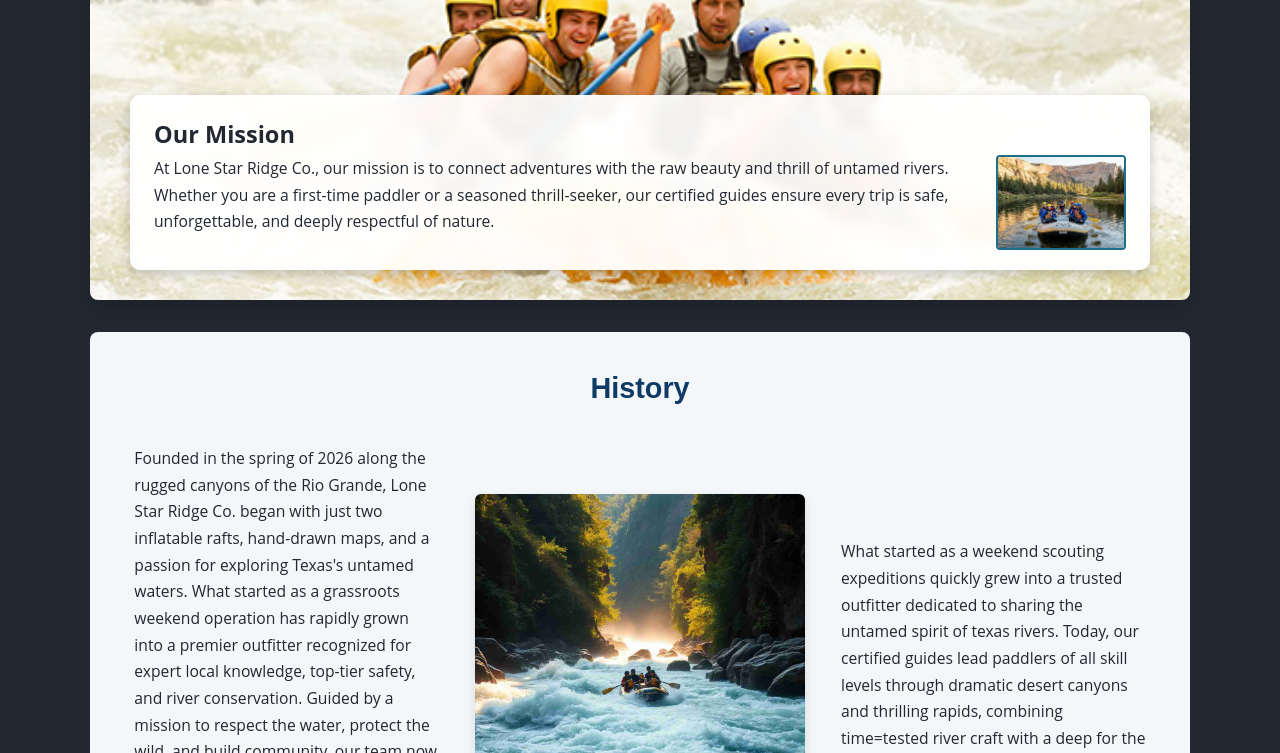
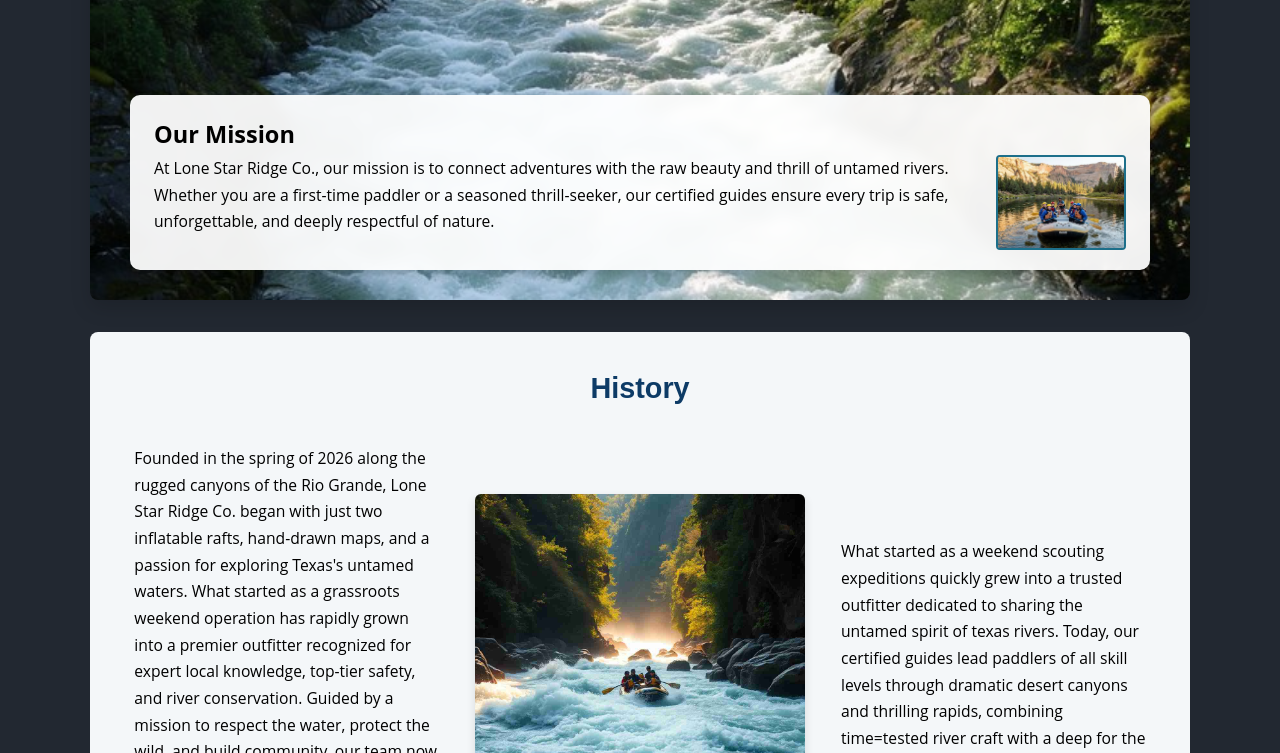
Before and after one commit to tlkirby03-ctrl/wdd130, a plain HTML site: page wwr/about.html in a window 1280 px wide. Shown: the part 347-1100 px from the top of the page. Drawn offline with Linux system fonts and the light colour scheme.

Commit message:
Refactor code structure for improved readability and maintainability

```diff
--- a/wwr/about.html
+++ b/wwr/about.html
@@ -24,7 +24,7 @@
     </header>
     <main>
         <div class="hero">
-            <img src="images/hero.jpg" alt="Rapid team on the rapids">
+            <img src="images/river.jpg" alt="Rapid team on the rapids">
             <h1>About Us - Lone Star Ridge Co.</h1>
             <article>
                 <h2>Our Mission</h2>
--- a/wwr/styles/rafting.css
+++ b/wwr/styles/rafting.css
@@ -16,7 +16,6 @@
 
 body {
     font-family: var(--body-font);
-    color: var(--text-dark);
     background-color: #222831;
     line-height: 1.7;
     font-size: 0.98rem;
```
Also changed, not shown: wwr/images/hero.jpg (deleted), wwr/images/river.jpg (added).
